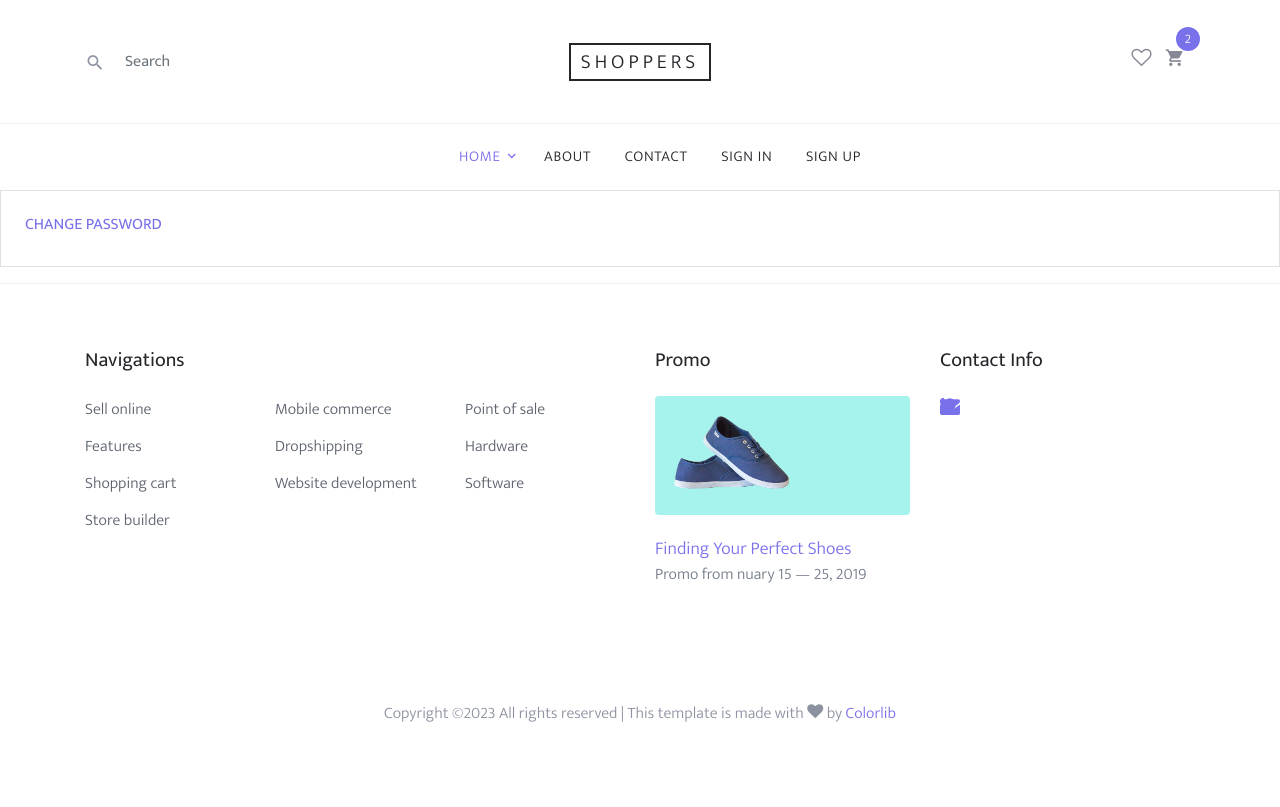
After one commit to 3ina/ecommrece_project, a Django app: template templates/account.html in a window 1280 px wide. The commit adds this page. Run offline with Django 4.2, Linux system fonts and the light colour scheme; the template is opened without the code that fills it, so the values that code supplies are empty; some libraries are stand-ins or nearby versions; some web fonts are replaced.

Commit message:
add account page

```diff
--- /dev/null
+++ b/accounts/urls.py
@@ -0,0 +1,6 @@
+from django.urls import path
+from accounts import views
+
+urlpatterns = [
+    path('profile/',views.profile,name="profile")
+]
--- a/accounts/views.py
+++ b/accounts/views.py
@@ -1,3 +1,4 @@
 from django.shortcuts import render
 
-# Create your views here.
+def profile(request):
+    return render(request,'account.html')
--- a/ecommrece_project/urls.py
+++ b/ecommrece_project/urls.py
@@ -11,6 +11,7 @@ urlpatterns = [
     path('contact/',send_email,name="send-email"),
     path('products/',include('product.urls',namespace="product")),
     path('accounts/',include('allauth.urls')),
+    path('accounts/',include('accounts.urls')),
     path('cart/',include('cart.urls')),
     path('', index, name="index"),
 
--- /dev/null
+++ b/templates/account.html
@@ -0,0 +1,11 @@
+{% extends 'base.html' %}
+
+
+{% block content %}
+
+        <div class="p-4 border mb-3">
+            <a href="{% url 'account_change_password' %}"><span class="d-block text-primary h6 text-uppercase">Change Password</span></a>
+        </div>
+
+
+{% endblock %}
--- a/templates/base.html
+++ b/templates/base.html
@@ -46,7 +46,7 @@
               <div class="site-top-icons">
                 <ul>
                     {% if user.is_authenticated %}
-                         <li><a href=""><span class="icon icon-person"></span></a></li>
+                         <li><a href="{% url 'profile' %}"><span class="icon icon-person"></span></a></li>
 
                     {% endif %}
 
@@ -57,7 +57,7 @@
                       <span class="count">2</span>
                     </a>
                   </li>
-                  <li class="d-inline-block d-md-none ml-md-0"><a href="#" class="site-menu-toggle js-menu-toggle"><span class="icon-menu"></span></a></li>
+                  <li class="d-inline-block d-md-none ml-md-0"><a href="" class="site-menu-toggle js-menu-toggle"><span class="icon-menu"></span></a></li>
                 </ul>
               </div>
             </div>
```
Also changed, not shown: templates/product/index.html (+1 -15 lines).
